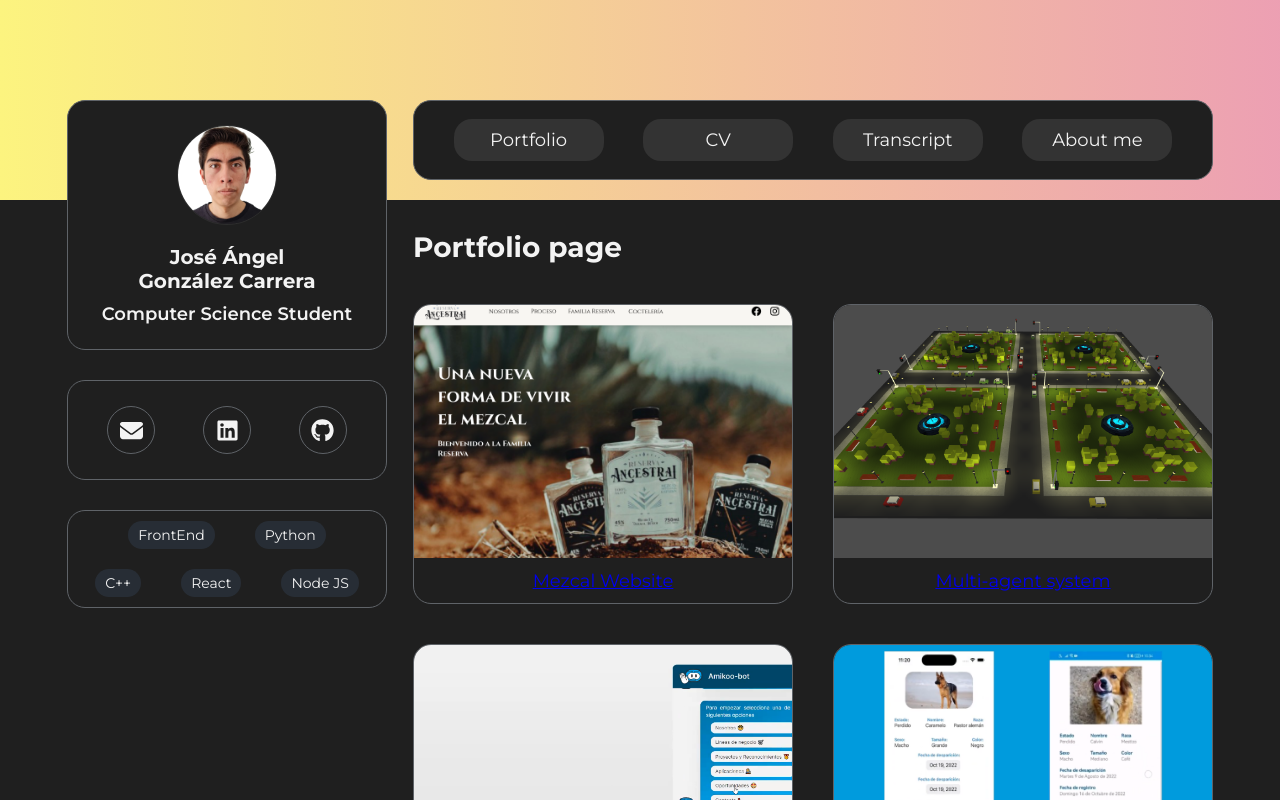
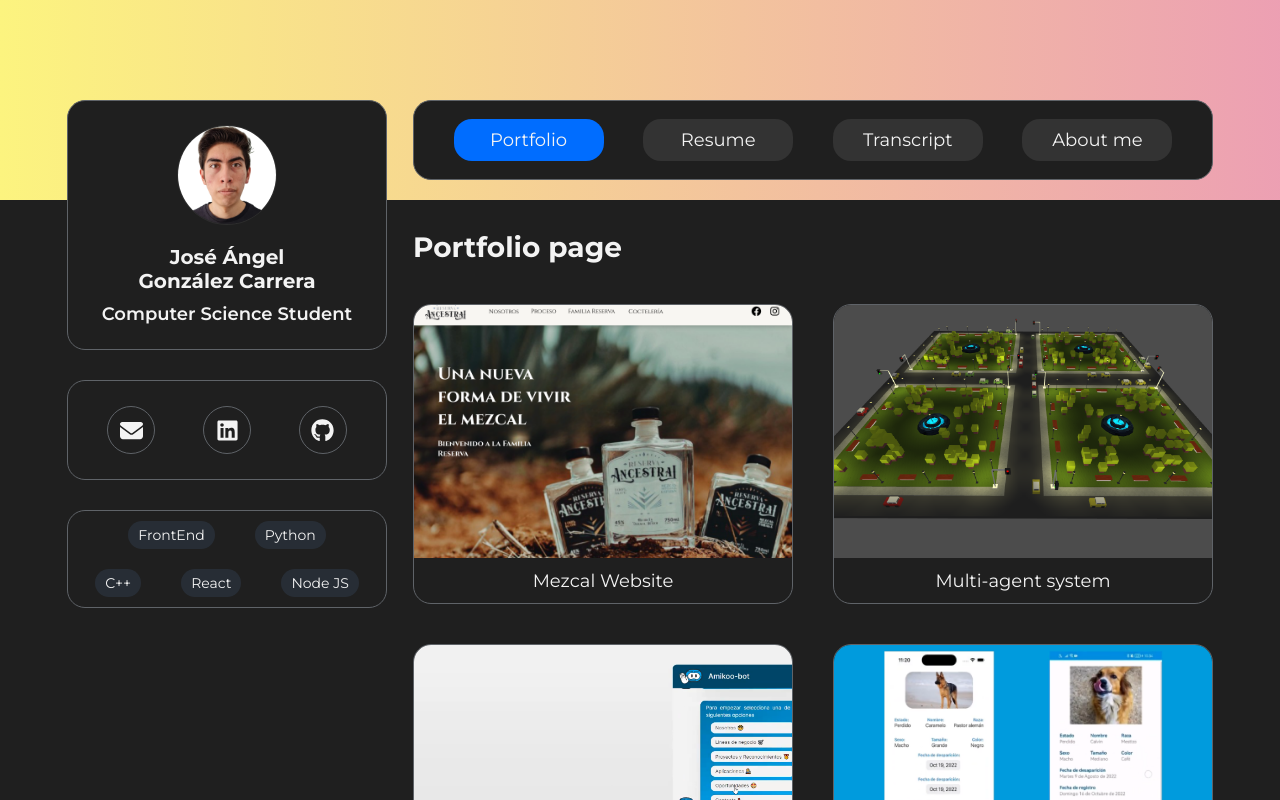
Before and after one commit to JAngelGC/Personal_Website, a React (Create React App) app: page /portfolio in a window 1280 px wide. Shown: the top 800 px of the page. Built offline with nearby package versions, Linux system fonts and the light colour scheme.

Commit message:
Add funcionality to navbar

```diff
--- a/src/App.tsx
+++ b/src/App.tsx
@@ -7,6 +7,9 @@ import Profile from "./components/layout/Profile";
 // Pages
 import PortfolioPage from "./components/pages/PortfolioPage";
 import ProjectPage from "./components/pages/ProjectPage";
+import ResumePage from "./components/pages/ResumePage";
+import TranscriptPage from "./components/pages/TranscriptPage";
+import AboutMePage from "./components/pages/AboutMePage";
 
 // Router
 import { Route, Routes, Navigate } from "react-router";
@@ -26,6 +29,9 @@ function App() {
             <Route path="/" element={<Navigate replace to="/portfolio" />} />
             <Route path="/portfolio" element={<PortfolioPage />} />
             <Route path="/portfolio/:projectId" element={<ProjectPage />} />
+            <Route path="/resume" element={<ResumePage />} />
+            <Route path="/transcript" element={<TranscriptPage />} />
+            <Route path="/about-me" element={<AboutMePage />} />
           </Routes>
         </div>
       </div>
--- a/src/components/layout/MainHeader.module.css
+++ b/src/components/layout/MainHeader.module.css
@@ -35,3 +35,12 @@
   border-radius: var(--main-border-radius);
   background-color: var(--sec-bg-color);
 }
+
+.header nav ul li > * {
+  text-decoration: none;
+  color: var(--white-color);
+}
+
+.header nav ul .link-active {
+  background-color: #006dff;
+}
--- a/src/components/layout/MainHeader.tsx
+++ b/src/components/layout/MainHeader.tsx
@@ -1,15 +1,40 @@
-// import { NavLink } from "react-router-dom"
+import { useState, useEffect } from "react";
+import { Link, useLocation } from "react-router-dom";
 import classes from "./MainHeader.module.css";
 
 const MainHeader = () => {
+  const urlPath = useLocation();
+  console.log(urlPath);
+  const [selectedPage, setSelectedPage] = useState(urlPath.pathname);
+
+  const checkSelected = (page: string) => {
+    if (selectedPage.includes(page)) {
+      return "link-active";
+    } else {
+      return "";
+    }
+  };
+
+  useEffect(() => {
+    setSelectedPage(urlPath.pathname);
+  }, [urlPath]);
+
   return (
     <header className={classes["header"]}>
       <nav>
         <ul>
-          <li>Portfolio</li>
-          <li>CV</li>
-          <li>Transcript</li>
-          <li>About me</li>
+          <li className={`${classes[checkSelected("portfolio")]}`}>
+            <Link to="/portfolio">Portfolio</Link>
+          </li>
+          <li className={`${classes[checkSelected("resume")]}`}>
+            <Link to="/resume">Resume</Link>
+          </li>
+          <li className={`${classes[checkSelected("transcript")]}`}>
+            <Link to="/transcript">Transcript</Link>
+          </li>
+          <li className={`${classes[checkSelected("about-me")]}`}>
+            <Link to="/about-me">About me</Link>
+          </li>
         </ul>
       </nav>
     </header>
--- /dev/null
+++ b/src/components/pages/AboutMePage.tsx
@@ -0,0 +1,5 @@
+const AboutMePage = () => {
+  return <h1 className="title-section">ABOUT ME PAGE</h1>;
+};
+
+export default AboutMePage;
--- /dev/null
+++ b/src/components/pages/ResumePage.tsx
@@ -0,0 +1,5 @@
+const ResumePage = () => {
+  return <h1 className="title-section">RESUME PAGE</h1>;
+};
+
+export default ResumePage;
--- /dev/null
+++ b/src/components/pages/TranscriptPage.tsx
@@ -0,0 +1,5 @@
+const TranscriptPage = () => {
+  return <h1 className="title-section">TRANSCRIPT PAGE</h1>;
+};
+
+export default TranscriptPage;
--- a/src/components/portfolio/PortfolioGrid.tsx
+++ b/src/components/portfolio/PortfolioGrid.tsx
@@ -42,6 +42,7 @@ const PortfolioGrid = () => {
             name={project.name}
             img={project.img}
             id={project.id}
+            key={project.id}
           />
         );
       })}
--- a/src/components/portfolio/PortfolioPrevCard.module.css
+++ b/src/components/portfolio/PortfolioPrevCard.module.css
@@ -10,6 +10,9 @@
   overflow: hidden;
   border: var(--main-border);
   border-radius: var(--main-border-radius);
+
+  text-decoration: none;
+  color: var(--white-color);
 }
 
 .container-project-card img {
--- a/src/components/portfolio/PortfolioPrevCard.tsx
+++ b/src/components/portfolio/PortfolioPrevCard.tsx
@@ -7,7 +7,6 @@ const PortfolioPrevCard: React.FC<{
   img: string;
   id: number;
 }> = (props) => {
-  // console.log(props);
   return (
     <Link
       to={`/portfolio/${props.id}`}
--- a/src/components/project/Project.tsx
+++ b/src/components/project/Project.tsx
@@ -8,7 +8,7 @@ import classes from "./Project.module.css";
 const Project = () => {
   const portfolioCtx = useContext(PortfolioContext);
 
-  console.log("PORTFOLIO ", portfolioCtx);
+  // console.log("PORTFOLIO ", portfolioCtx);
   const params = useParams<{ projectId: string }>();
   let projectId: string = params.projectId!;
   projectId = projectId.length > 0 ? projectId : "0";
```
